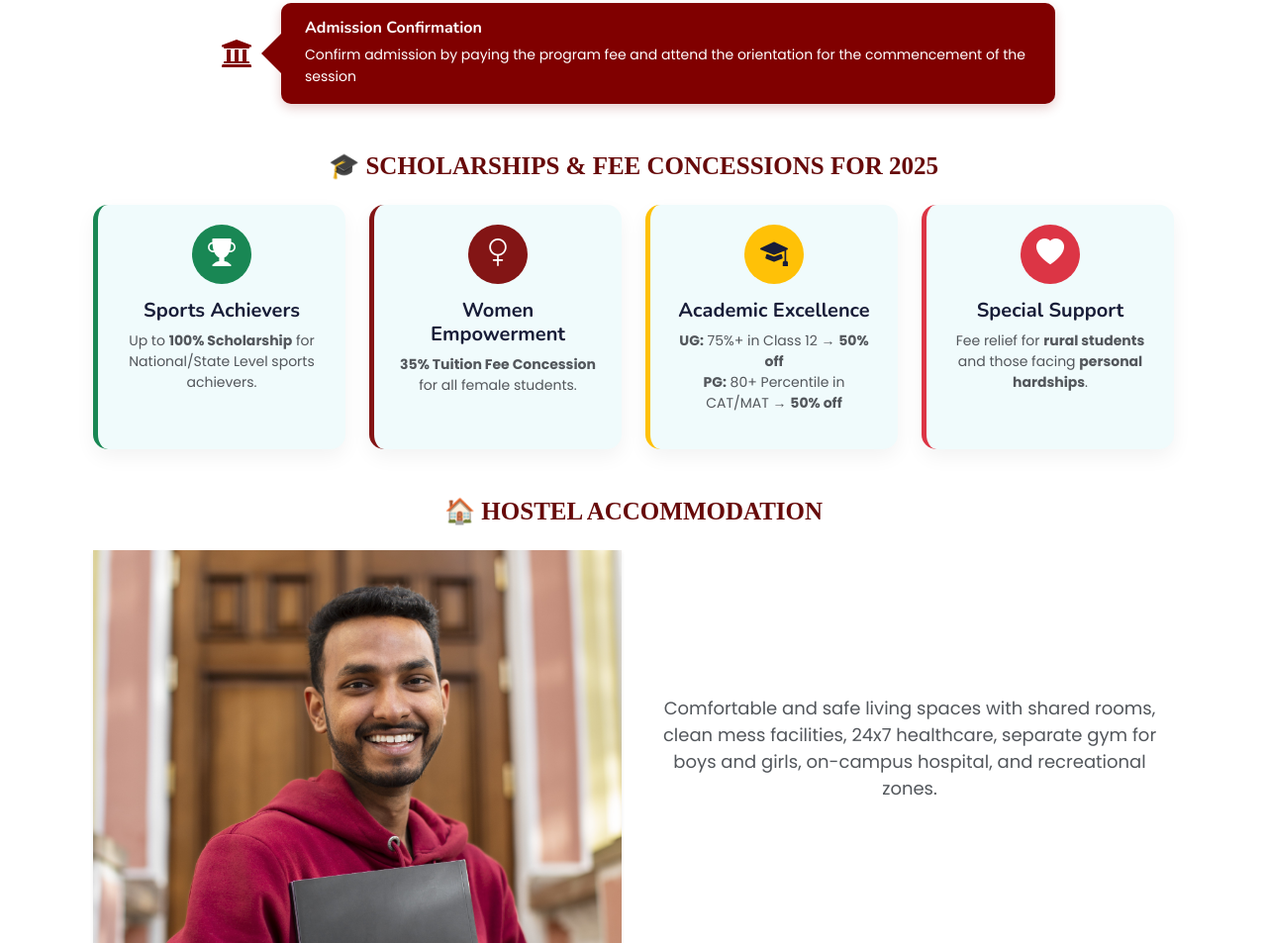
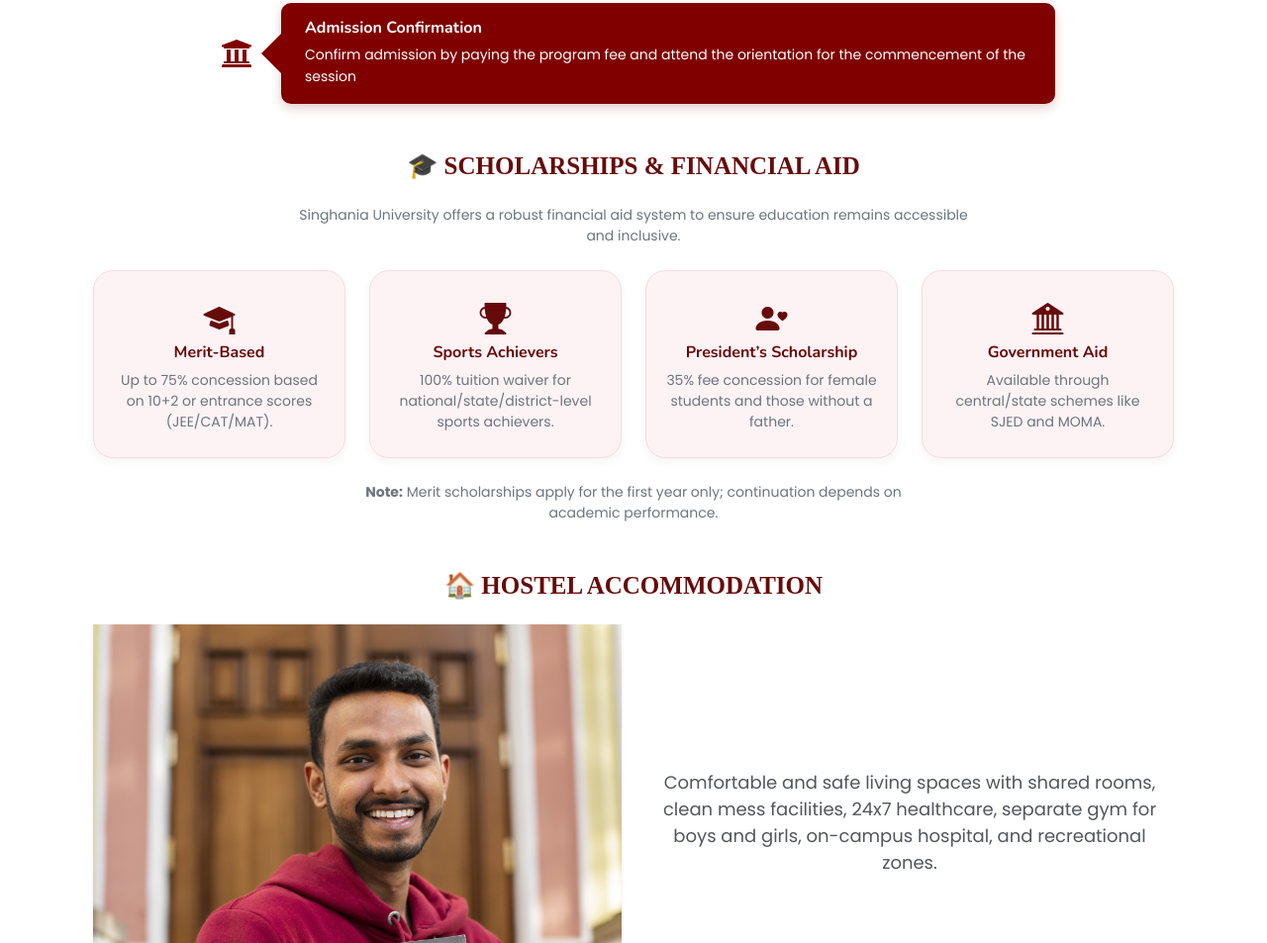
Before and after one commit to cratonoid/Singhania-LP2, a plain HTML site: page index.html in a window 1280 px wide. Shown: the part 3041-3994 px from the top of the page at 99% size. Drawn offline with nearby package versions, Linux system fonts and the light colour scheme; some packages are replaced by stand-ins of ours; a script that the page names is missing; a web font is replaced by a local one.

Commit message:
Update Scholarship Section

```diff
--- a/index.html
+++ b/index.html
@@ -918,95 +918,81 @@
 
 
 <!-- Scholarships Start  -->
-
-
-
 <section class="container my-5">
-    <h2 class="scholarship text-center mb-4" style="font-family: 'Chunk Five', serif; font-size: 25px; color: #670a0a; font-weight: 700; text-transform: uppercase">
-      🎓 Scholarships & Fee Concessions for 2025
+    <h2 class="text-center mb-4" style="font-family: 'Chunk Five', serif; font-size: 25px; color: #670a0a; font-weight: 700; text-transform: uppercase">
+      🎓 Scholarships & Financial Aid
     </h2>
-
-    <div class="row g-4 justify-content-center">
-      <!-- Sports Scholarship -->
-      <div class="col-md-6 col-lg-3 d-flex">
-        <div class="scholarship-card bg-light border-success h-100 w-100">
-          <div class="icon-box bg-success text-white">
-            <i class="bi bi-trophy-fill"></i>
-          </div>
-          <h5>Sports Achievers</h5>
-          <p>Up to <strong>100% Scholarship</strong> for National/State Level sports achievers.</p>
+    <p class="text-center text-muted mb-4" style="max-width: 700px; margin: auto;">
+        Singhania University offers a robust financial aid system to ensure education remains accessible and inclusive.
+    </p>
+
+    <div class="row g-4">
+      <!-- Merit-Based -->
+      <div class="col-12 col-md-6 col-lg-3">
+        <div class="scholarship-card h-100 text-center">
+          <i class="bi bi-mortarboard-fill fs-2 icon-maroon mb-2"></i>
+          <h6 class="fw-bold text-maroon">Merit-Based</h6>
+          <p class="text-muted small mb-0">Up to 75% concession based on 10+2 or entrance scores (JEE/CAT/MAT).</p>
         </div>
       </div>
 
-      <!-- Female Students -->
-      <div class="col-md-6 col-lg-3 d-flex">
-        <div class="scholarship-card bg-light border-primary h-100 w-100">
-          <div class="icon-box bg-primary text-white">
-            <i class="bi bi-gender-female"></i>
-          </div>
-          <h5>Women Empowerment</h5>
-          <p><strong>35% Tuition Fee Concession</strong> for all female students.</p>
+      <!-- Sports Achievers -->
+      <div class="col-12 col-md-6 col-lg-3">
+        <div class="scholarship-card h-100 text-center">
+          <i class="bi bi-trophy-fill fs-2 icon-maroon mb-2"></i>
+          <h6 class="fw-bold text-maroon">Sports Achievers</h6>
+          <p class="text-muted small mb-0">100% tuition waiver for national/state/district-level sports achievers.</p>
         </div>
       </div>
 
-      <!-- Academic Merit -->
-      <div class="col-md-6 col-lg-3 d-flex">
-        <div class="scholarship-card bg-light border-warning h-100 w-100">
-          <div class="icon-box bg-warning text-dark">
-            <i class="bi bi-mortarboard-fill"></i>
-          </div>
-          <h5>Academic Excellence</h5>
-          <p>
-            <strong>UG:</strong> 75%+ in Class 12 → <strong>50% off</strong><br>
-            <strong>PG:</strong> 80+ Percentile in CAT/MAT → <strong>50% off</strong>
-          </p>
+      <!-- President’s Scholarship -->
+      <div class="col-12 col-md-6 col-lg-3">
+        <div class="scholarship-card h-100 text-center">
+          <i class="bi bi-person-heart fs-2 icon-maroon mb-2"></i>
+          <h6 class="fw-bold text-maroon">President’s Scholarship</h6>
+          <p class="text-muted small mb-0">35% fee concession for female students and those without a father.</p>
         </div>
       </div>
 
-      <!-- Special Concessions -->
-      <div class="col-md-6 col-lg-3 d-flex">
-        <div class="scholarship-card bg-light border-danger h-100 w-100">
-          <div class="icon-box bg-danger text-white">
-            <i class="bi bi-heart-fill"></i>
-          </div>
-          <h5>Special Support</h5>
-          <p>Fee relief for <strong>rural students</strong> and those facing <strong>personal hardships</strong>.</p>
+      <!-- Government Aid -->
+      <div class="col-12 col-md-6 col-lg-3">
+        <div class="scholarship-card h-100 text-center">
+          <i class="bi bi-bank2 fs-2 icon-maroon mb-2"></i>
+          <h6 class="fw-bold text-maroon">Government Aid</h6>
+          <p class="text-muted small mb-0">Available through central/state schemes like SJED and MOMA.</p>
         </div>
       </div>
     </div>
+
+    <p class="text-center mt-4 text-muted small" style="max-width: 600px; margin: auto;">
+      <strong>Note:</strong> Merit scholarships apply for the first year only; continuation depends on academic performance.
+    </p>
   </section>
-
-
-
-
 
   <style>
     .scholarship-card {
-      border-left: 5px solid;
-      padding: 20px;
-      border-radius: 15px;
-      box-shadow: 0 8px 20px rgba(0, 0, 0, 0.05);
-      transition: all 0.3s ease;
-      text-align: center;
-      font-family: 'Poppins', sans-serif;
+      background-color: #fdf3f5; /* Light pink-maroon */
+      border: 1px solid #f4dce2;
+      border-radius: 20px;
+      padding: 25px 20px;
+      transition: transform 0.3s ease, box-shadow 0.3s ease;
+      box-shadow: 0 4px 10px rgba(103, 10, 10, 0.05);
     }
 
     .scholarship-card:hover {
-      transform: translateY(-5px);
-      box-shadow: 0 12px 25px rgba(0, 0, 0, 0.1);
-    }
-
-    .icon-box {
-      width: 60px;
-      height: 60px;
-      margin: 0 auto 15px auto;
-      font-size: 28px;
-      border-radius: 50%;
-      display: flex;
-      align-items: center;
-      justify-content: center;
+      transform: scale(1.05);
+      box-shadow: 0 8px 20px rgba(103, 10, 10, 0.1);
+    }
+
+    .text-maroon {
+      color: #670a0a;
+    }
+
+    .icon-maroon {
+      color: #670a0a;
     }
   </style>
+
 
 
 
```
